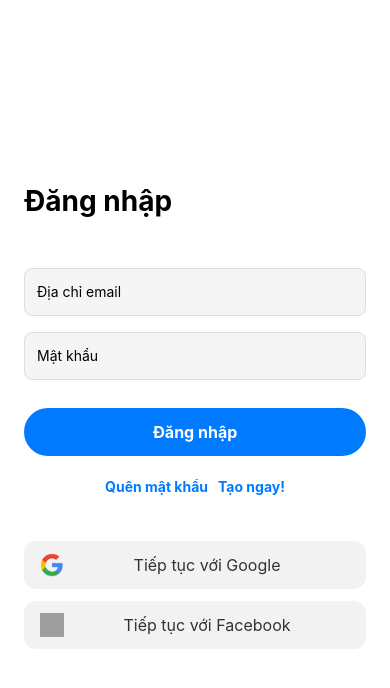
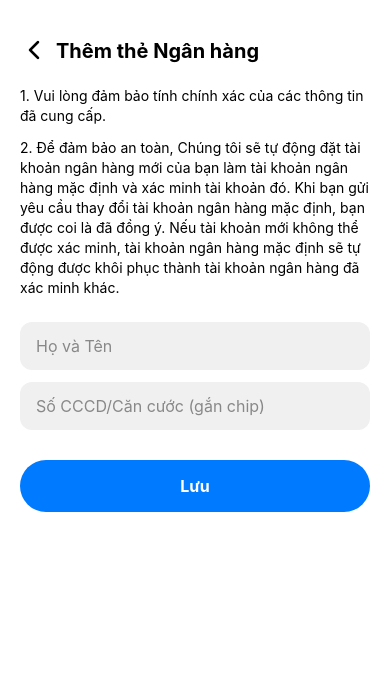
Before and after one commit to QuangVinhNguyen2004/DATT_Lich_Tre_Em, a React Native app: screen /AddPay in a window 390 px wide. Shown: the top 688 px of the page. Built offline with nearby package versions, Linux system fonts and the light colour scheme; grey boxes are pictures that could not be loaded.

Commit message:
Trang thêm thẻ ngân hàng

```diff
--- a/App.js
+++ b/App.js
@@ -12,6 +12,7 @@ import DiaryScreen from './screens/DiarySrceen';
 import UpdateAccScreen from './screens/UpdateAccScreen';
 import PaymentScreen from './screens/PayScreen';
 import PostDetailScreen from './screens/PostdetailScreen';
+import AddPayScreen from './screens/AddPayScreen';
 
 import { NavigationContainer } from '@react-navigation/native';
 import { createNativeStackNavigator } from '@react-navigation/native-stack';
@@ -73,6 +74,7 @@ export default function App() {
         <Stack.Screen options={{ headerShown: false }} name="UpdateAcc" component={UpdateAccScreen} />
         <Stack.Screen options={{ headerShown: false }} name="Pay" component={PaymentScreen} />
         <Stack.Screen options={{ headerShown: false }} name="Postdetail" component={PostDetailScreen} />
+        <Stack.Screen options={{ headerShown: false }} name="AddPay" component={AddPayScreen} />
 
         </Stack.Navigator>
       </NavigationContainer>
--- /dev/null
+++ b/screens/AddPayScreen.js
@@ -0,0 +1,109 @@
+import React, { useState } from 'react';
+import {
+  View,
+  Text,
+  TextInput,
+  TouchableOpacity,
+  StyleSheet,
+  SafeAreaView,
+  ScrollView,
+  Image
+} from 'react-native';
+import { Ionicons } from '@expo/vector-icons';
+
+const AddPayScreen = () => {
+  const [fullName, setFullName] = useState('');
+  const [idNumber, setIdNumber] = useState('');
+
+  return (
+    <SafeAreaView style={{ flex: 1, backgroundColor: '#fff' }}>
+      <ScrollView contentContainerStyle={styles.container}>
+        {/* Header */}
+        <View style={styles.header}>
+          <TouchableOpacity>
+            <Ionicons name="chevron-back" size={28} color="black" />
+          </TouchableOpacity>
+          <Text style={styles.title}>Thêm thẻ Ngân hàng</Text>
+        </View>
+
+        {/* Nội dung hướng dẫn */}
+        <Text style={styles.instruction}>
+          1. Vui lòng đảm bảo tính chính xác của các thông tin đã cung cấp.
+        </Text>
+        <Text style={styles.instruction}>
+          2. Để đảm bảo an toàn, Chúng tôi sẽ tự động đặt tài khoản ngân hàng mới của bạn làm tài khoản ngân hàng mặc định và xác minh tài khoản đó. Khi bạn gửi yêu cầu thay đổi tài khoản ngân hàng mặc định, bạn được coi là đã đồng ý. Nếu tài khoản mới không thể được xác minh, tài khoản ngân hàng mặc định sẽ tự động được khôi phục thành tài khoản ngân hàng đã xác minh khác.
+        </Text>
+
+        {/* Ô nhập */}
+        <TextInput
+          placeholder="Họ và Tên"
+          value={fullName}
+          onChangeText={setFullName}
+          style={styles.input}
+          placeholderTextColor="#888"
+        />
+
+        <TextInput
+          placeholder="Số CCCD/Căn cước (gắn chip)"
+          value={idNumber}
+          onChangeText={setIdNumber}
+          style={styles.input}
+          placeholderTextColor="#888"
+        />
+
+        {/* Nút lưu */}
+        <TouchableOpacity style={styles.saveButton}>
+          <Text style={styles.saveText}>Lưu</Text>
+        </TouchableOpacity>
+      </ScrollView>
+    </SafeAreaView>
+  );
+};
+
+export default AddPayScreen;
+const styles = StyleSheet.create({
+  container: {
+    padding: 20,
+    paddingBottom: 40,
+    flexGrow: 1,
+    justifyContent: 'flex-start',
+    backgroundColor: '#fff',
+  },
+  header: {
+    flexDirection: 'row',
+    alignItems: 'center',
+    gap: 8,
+    marginBottom: 20,
+    marginTop:15,
+  },
+  title: {
+    fontSize: 20,
+    fontWeight: 'bold',
+  },
+  instruction: {
+    fontSize: 14,
+    color: '#000',
+    marginBottom: 12,
+    lineHeight: 20,
+  },
+  input: {
+    backgroundColor: '#f0f0f0',
+    borderRadius: 12,
+    paddingVertical: 14,
+    paddingHorizontal: 16,
+    fontSize: 16,
+    marginTop: 12,
+  },
+  saveButton: {
+    backgroundColor: '#007AFF',
+    paddingVertical: 16,
+    borderRadius: 100,
+    alignItems: 'center',
+    marginTop: 30,
+  },
+  saveText: {
+    color: '#fff',
+    fontWeight: 'bold',
+    fontSize: 16,
+  },
+});
--- a/screens/PayScreen.js
+++ b/screens/PayScreen.js
@@ -1,13 +1,14 @@
 import React from 'react';
 import { View, Text, TouchableOpacity, StyleSheet, FlatList } from 'react-native';
 import { Ionicons } from '@expo/vector-icons';
-
+import { useNavigation } from '@react-navigation/native';
 const cards = [
   { id: '1', number: '**** 94545457', bank: 'BIDV Bank' },
   { id: '2', number: '**** 94545656', bank: 'MB Bank' },
 ];
 
 const PaymentScreen = () => {
+  const navigation = useNavigation();
   return (
     <View style={styles.container}>
       {/* Header */}
@@ -31,7 +32,7 @@ const PaymentScreen = () => {
             <Text style={styles.cardText}>
               {item.number} <Text style={styles.bankText}>{item.bank}</Text>
             </Text>
-            <Ionicons name="chevron-forward" size={20} color="black" />
+            <Ionicons name="chevron-forward" size={20} color="black" onPress={() => navigation.navigate('AddPay')}/>
           </TouchableOpacity>
         )}
         contentContainerStyle={{ gap: 12 }}
```
Also changed, not shown: screens/Pay1Screen.js (deleted).
